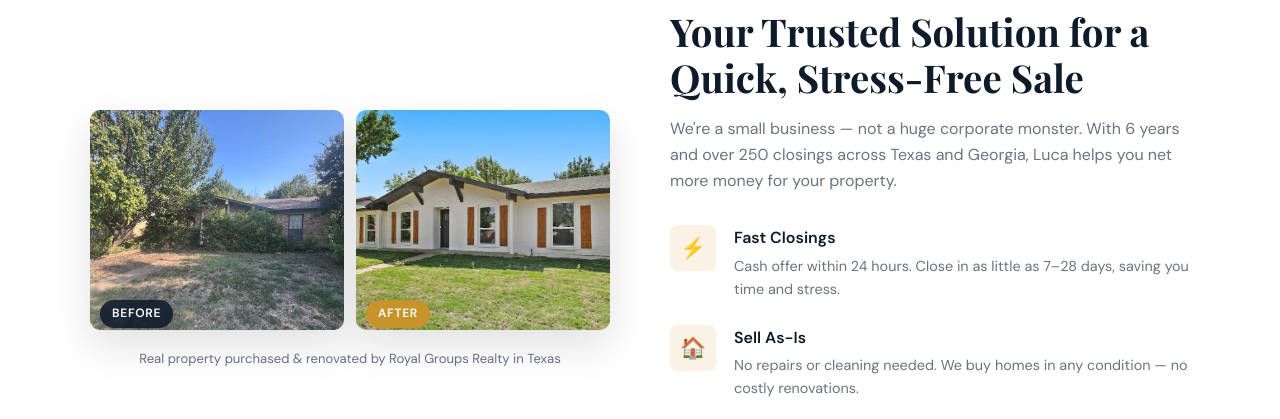
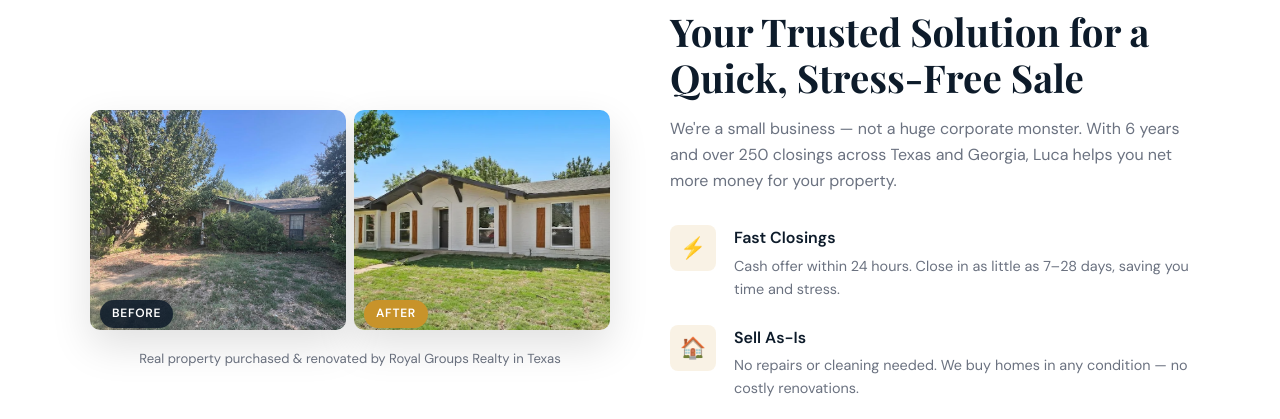
Before and after one commit to lucarebuffi-rgr/royalgroupsrealty, a Flask app: page / in a window 1280 px wide. Shown: the part 1584-2003 px from the top of the page. Run offline with Flask 3, Linux system fonts and the light colour scheme.

Commit message:
Update index.html

```diff
--- a/templates/index.html
+++ b/templates/index.html
@@ -349,13 +349,13 @@
   <div class="section-inner">
     <div class="why-grid">
       <div class="why-img">
-        <div style="display:grid; grid-template-columns:1fr 1fr; gap:12px;">
+        <div style="display:grid; grid-template-columns:1fr 1fr; gap:8px;">
           <div style="position:relative;">
-            <img src="/static/house-before.webp" alt="Distressed house we bought in Texas" style="width:100%; border-radius:10px; object-fit:cover; height:220px;" />
+            <img src="/static/house-before.webp" alt="Distressed house we bought in Texas" style="width:100%; border-radius:10px; object-fit:cover; object-position:center 30%; height:220px;" />
             <div style="position:absolute; bottom:10px; left:10px; background:rgba(13,27,42,0.85); color:white; font-size:0.75rem; font-weight:700; padding:4px 12px; border-radius:20px; letter-spacing:0.06em; text-transform:uppercase;">Before</div>
           </div>
           <div style="position:relative;">
-            <img src="/static/house-after.webp" alt="Renovated house after Royal Groups Realty purchase in Texas" style="width:100%; border-radius:10px; object-fit:cover; height:220px;" />
+            <img src="/static/house-after.webp" alt="Renovated house after Royal Groups Realty purchase in Texas" style="width:100%; border-radius:10px; object-fit:cover; object-position:center 30%; height:220px;" />
             <div style="position:absolute; bottom:10px; left:10px; background:var(--gold); color:white; font-size:0.75rem; font-weight:700; padding:4px 12px; border-radius:20px; letter-spacing:0.06em; text-transform:uppercase;">After</div>
           </div>
         </div>
```
